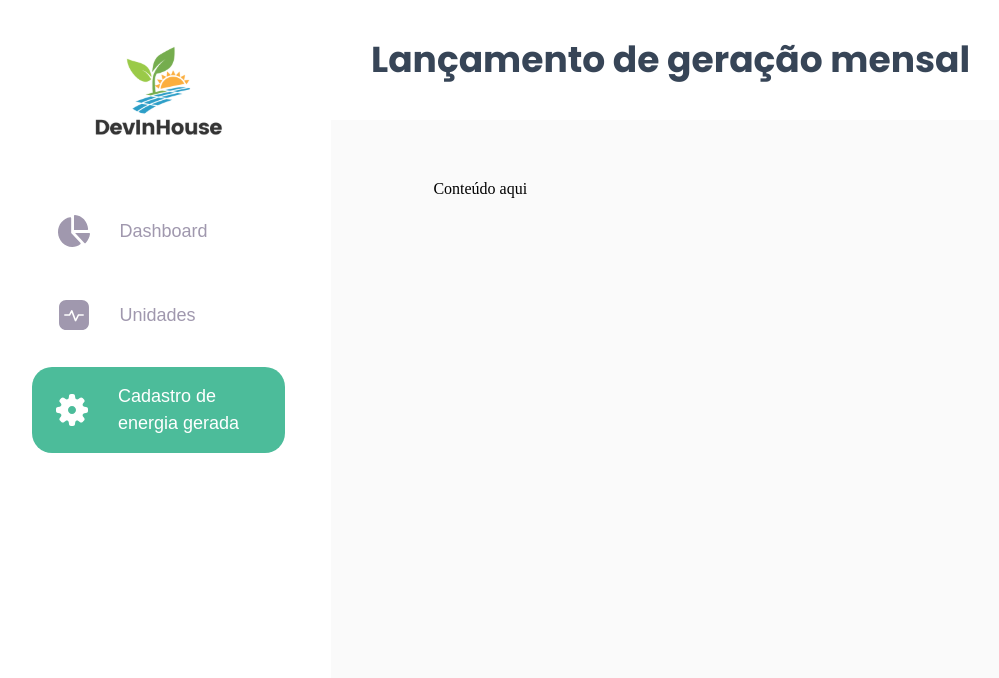
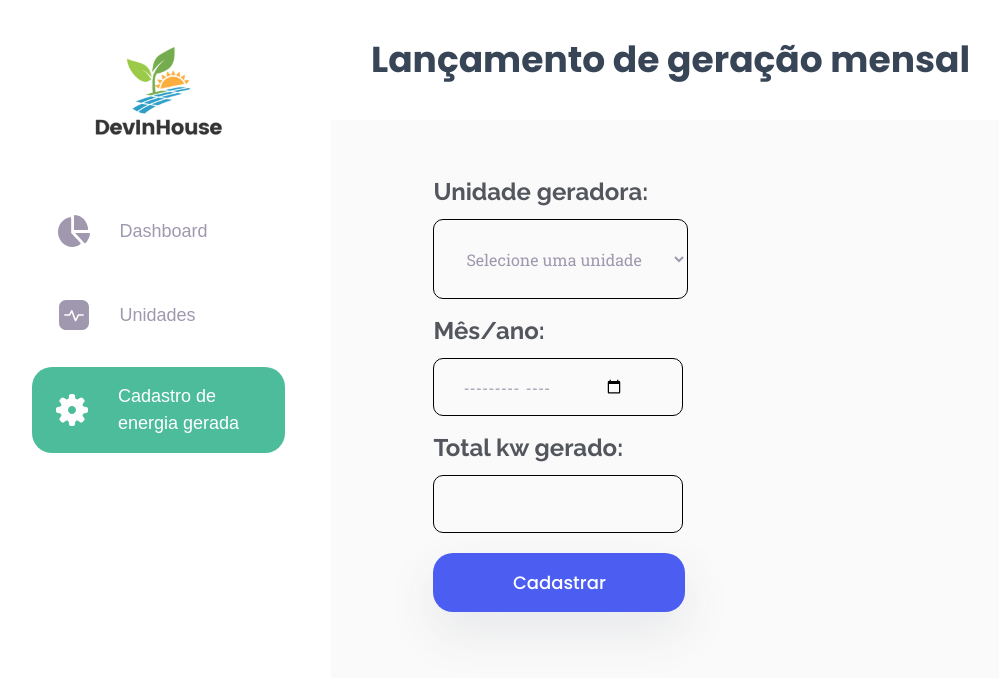
Before and after one commit to FuturoDEV-Ingleses/M02S01-React-Revisao, a React (Vite) app: page /cadastro in a window 1280 px wide. Shown: the top 678 px of the page, without its empty margins (14-1013 px from the left). Built offline with nearby package versions, Linux system fonts and the light colour scheme; data requests are answered from the project's data file.

Commit message:
adiciona página de cadastrp de energia gerada

```diff
--- a/backend/db.json
+++ b/backend/db.json
@@ -121,6 +121,18 @@
       "data": "2023-01",
       "total": 350,
       "id": "K0ogLoA"
+    },
+    {
+      "unidade": "0NqWhjH",
+      "data": "2023-02",
+      "total": 0,
+      "id": "LNM87s8"
+    },
+    {
+      "unidade": "0NqWhjH",
+      "data": "2023-02",
+      "total": 100,
+      "id": "rv9R7zG"
     }
   ]
 }
--- a/src/pages/GeneratedEnergyRegistration/GeneratedEnergyRegistration.css
+++ b/src/pages/GeneratedEnergyRegistration/GeneratedEnergyRegistration.css
@@ -1,4 +1,4 @@
-/* .GeneratedEnergyRegistration  input {
+.GeneratedEnergyRegistration  input {
   width: 250px;
   height: 57px;
 }
@@ -31,4 +31,4 @@
   color: #a098ae;
   padding-left: 28px;
   margin-bottom: 20px;
-} */
+}
--- a/src/pages/GeneratedEnergyRegistration/GeneratedEnergyRegistration.jsx
+++ b/src/pages/GeneratedEnergyRegistration/GeneratedEnergyRegistration.jsx
@@ -1,11 +1,94 @@
-import { Container } from "../../components";
-import "./GeneratedEnergyRegistration.css"
+import "./GeneratedEnergyRegistration.css";
+import { useEffect, useState } from "react";
+import { useNavigate } from "react-router-dom";
+import { Container, Button, Input } from "../../components";
+import { getData } from "../../utils";
 
 export default function GeneratedEnergyRegistration() {
+  const navigate = useNavigate();
+
+  const emptyState = { unidade: undefined, data: undefined, total: undefined };
+  const [formValue, setFormValue] = useState(emptyState);
+
+  const [units, setUnits] = useState([]);
+
+  useEffect(() => {
+    getData("unidades", setUnits);
+  }, []);
+
+  const handleSave = (event) => {
+    event.preventDefault();
+
+    const value = {
+      ...formValue,
+      total: Number(formValue.total),
+    };
+
+    fetch("http://localhost:3333/geracoes", {
+      method: "POST",
+      headers: { "Content-Type": "application/json" },
+      body: JSON.stringify(value),
+    }).then(() => {
+      setFormValue(emptyState);
+      navigate("/");
+    });
+  };
 
   return (
     <Container title="Lançamento de geração mensal">
-        Conteúdo aqui
+      <form onSubmit={handleSave} className="GeneratedEnergyRegistration">
+        <div>
+          <label htmlFor="unidade">Unidade geradora:</label>
+          <select
+            required
+            id="unidade"
+            name="unidade"
+            value={formValue.unidade}
+            onChange={(event) =>
+              setFormValue({ ...formValue, unidade: event.target.value })
+            }
+          >
+            <option value="">Selecione uma unidade</option>
+            {units?.map((unit) => (
+              <option key={unit.id} value={unit.id}>
+                {unit.apelido}
+              </option>
+            ))}
+          </select>
+        </div>
+
+        <div>
+          <label htmlFor="data">Mês/ano:</label>
+          <Input
+            required
+            type="month"
+            id="data"
+            name="data"
+            value={formValue.data}
+            onChange={(event) =>
+              setFormValue({ ...formValue, data: event.target.value })
+            }
+          />
+        </div>
+
+        <div>
+          <label htmlFor="total">Total kw gerado:</label>
+          <Input
+            required
+            type="number"
+            id="total"
+            name="total"
+            value={formValue.total}
+            onChange={(event) =>
+              setFormValue({ ...formValue, total: event.target.value })
+            }
+          />
+        </div>
+
+        <Button classStyle="secondary" type="submit">
+          Cadastrar
+        </Button>
+      </form>
     </Container>
   );
 }
```
